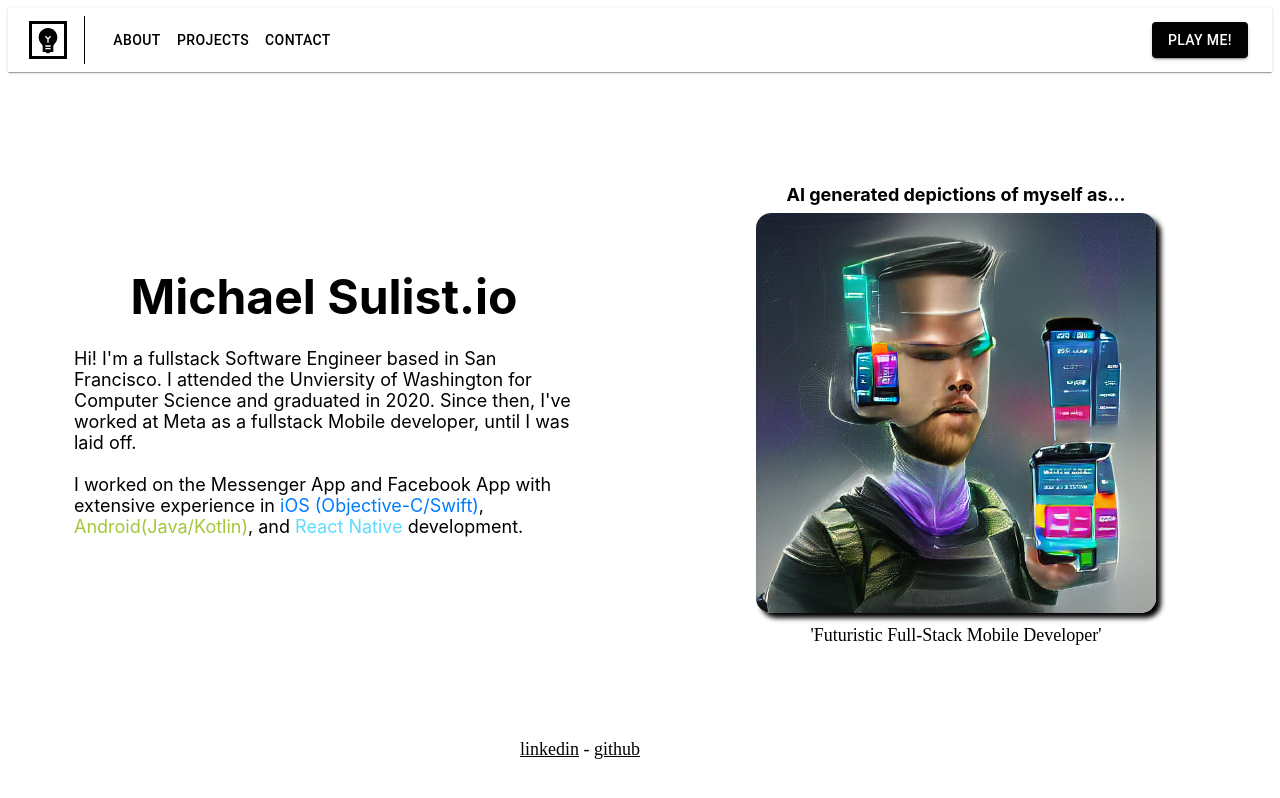
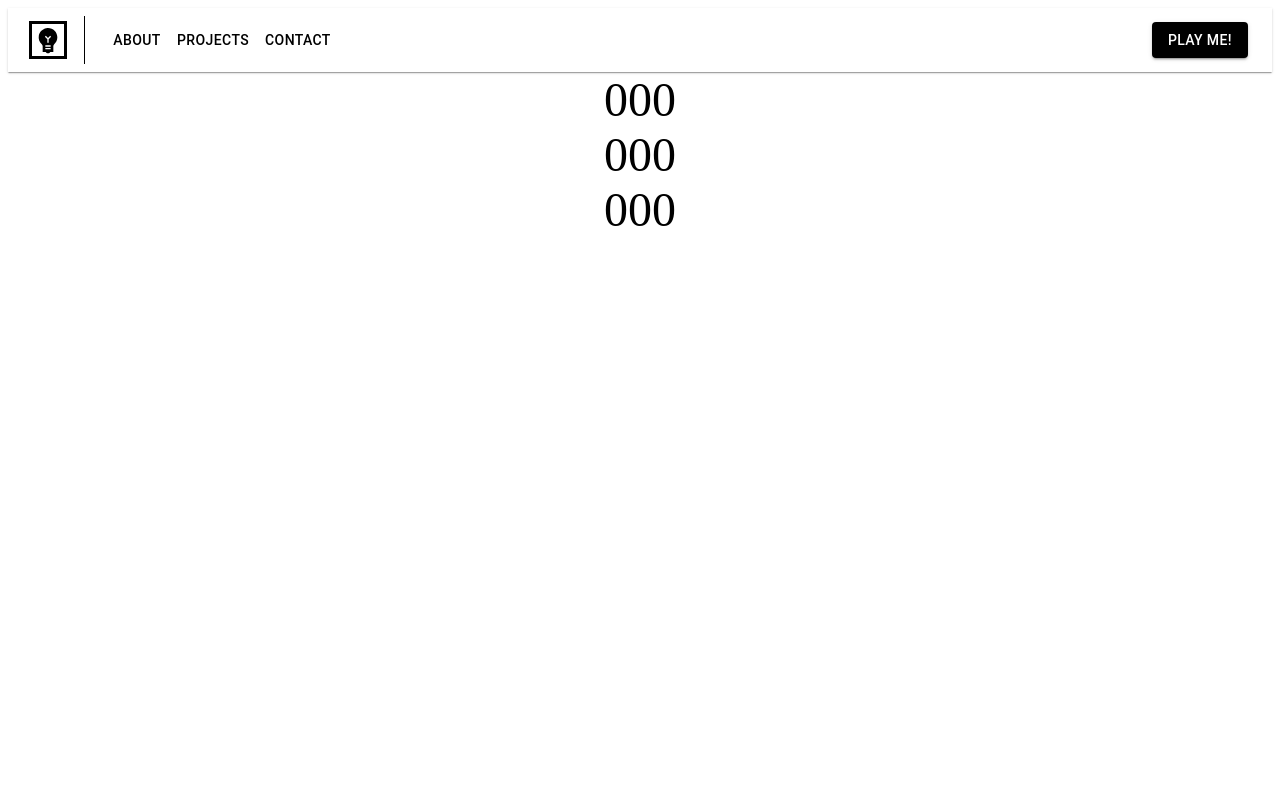
Before and after one commit to Michaelsulistio/webpack-react-personal-site, a React app: page /tictactoe in a window 1280 px wide. Shown: the top 798 px of the page. Built offline with nearby package versions, Linux system fonts and the light colour scheme; a web font is replaced by a local one.

Commit message:
added stubbed react routes and stubbed tictactoe

```diff
--- a/src/components/App.js
+++ b/src/components/App.js
@@ -1,6 +1,7 @@
 import React from 'react';
 import HomeAppBar from './HomeAppBar';
 import About from './About'
+import TicTacToe from './TicTacToe'
 import {
   BrowserRouter,
   Switch,
@@ -17,7 +18,7 @@ const App = () => {
         <Routes>
           <Route path="/" element={<About />} />
           <Route path="/projects" element={<About />} />
-          <Route path="/tictactoe" element={<About />} />
+          <Route path="/tictactoe" element={<TicTacToe />} />
         </Routes>
       </div>
   );
--- a/src/components/HomeAppBar.js
+++ b/src/components/HomeAppBar.js
@@ -6,11 +6,16 @@ import Button from '@mui/material/Button';
 import Divider from '@mui/material/Divider';
 import EmojiObjectsIcon from '@mui/icons-material/EmojiObjectsSharp';
 import { makeStyles } from '@mui/styles';
+import {
+    BrowserRouter,
+    Link,
+  } from "react-router-dom";
 
 const useStyles = makeStyles((theme) => ({
-    toolbarButtons: {
+    navBarLink: {
         textDecorationThickness: '1px',
         textUnderlineOffset: '4px',
+        textDecoration: 'none',
     },
   }));
 
@@ -34,10 +39,16 @@ export default function HomeAppBar() {
             outline: 'solid'
         }}/>
         <Divider flexItem variant="middle" sx={{background: 'black', marginLeft: '20px', marginRight: '20px'}} orientation="vertical" />
-        <div className={classes.toolbarButtons}>
-            <Button sx={ButtonStyle}>about</Button>
-            <Button sx={ButtonStyle}>projects</Button>
-            <Button sx={ButtonStyle}>contact</Button>
+        <div>
+            <Link className={classes.navBarLink} to="/">
+                <Button sx={ButtonStyle}>about</Button>
+            </Link>
+            <Link className={classes.navBarLink} to="/projects">
+                <Button sx={ButtonStyle}>projects</Button>
+            </Link>
+            <Link className={classes.navBarLink} to="/tictactoe">
+                <Button sx={ButtonStyle}>contact</Button>
+            </Link>
         </div>
         <Button variant="contained" sx={{':hover': {backgroundColor: 'black'}, backgroundColor: 'black', marginLeft: 'auto'}}> Play me!</Button>
         </Toolbar>
--- a/src/components/PhotoSlideshow.js
+++ b/src/components/PhotoSlideshow.js
@@ -1,9 +1,6 @@
 import React, { useEffect, useState } from 'react';
 import Box from '@mui/material/Box';
-import Container from '@mui/material/Container';
 import { makeStyles } from '@mui/styles';
-import Grid from '@mui/material/Grid';
-
 
 const useStyles = makeStyles((theme) => ({
   profilePictureArtCard: {
--- a/src/components/TicTacToe.js
+++ b/src/components/TicTacToe.js
@@ -1,8 +1,27 @@
-import * as React from 'react';
+import React, { useState } from 'react';
+import { makeStyles } from '@mui/styles';
+
+const useStyles = makeStyles((theme) => ({
+    row: {
+        display: 'flex'
+    },
+    square: {
+        fontSize: '48px'
+    },
+    grid: {
+        display: 'flex',
+        flexDirection: 'column',
+        alignItems: 'center',
+        justifyContent: 'center'
+    }
+}));
+
 
 
 function Square(props) {
-    return <div>{props.value}</div>
+    const styles = useStyles()
+
+    return <div className={styles.square}>{props.value}</div>
 }
 
 export default function TicTacToe() {
@@ -11,16 +30,18 @@ export default function TicTacToe() {
         [0, 0, 0],
         [0, 0, 0]
     ])
+    const styles = useStyles()
 
     const rows = grid.map((row) => {
-        return row.map((col) => {
-            return <Square value={grid[row][col]} />
+        const rowCells = row.map((col) => {
+            return <Square value={col} />
         })
+        return <div className={styles.row}>{rowCells}</div>
     })
 
 
     return (
-        <div className={"tictactoe-grid"}>
+        <div className={styles.grid}>
             {rows}
         </div>
     );
```
Also changed, not shown: webpack.config.js (line endings or trailing spaces), webpack.prod.js (line endings or trailing spaces), 1 other file (tests, documents, lock files or other folders).
